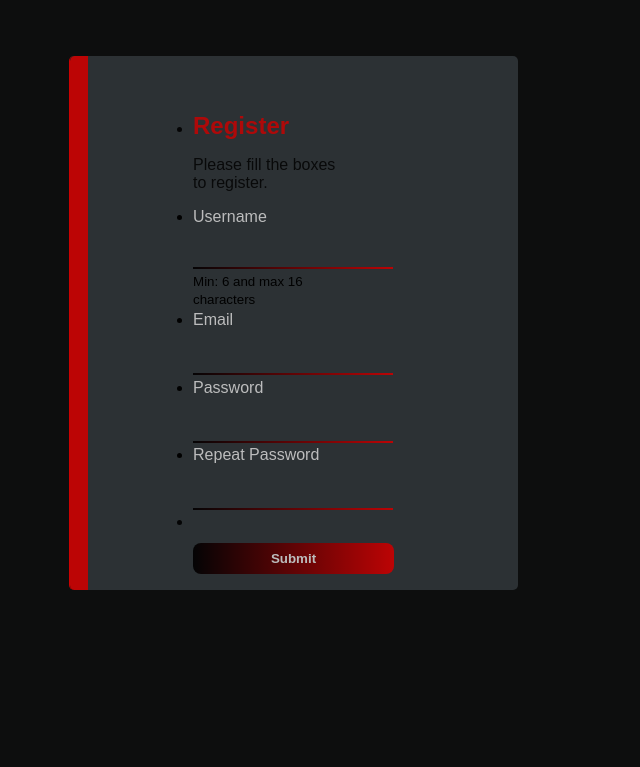
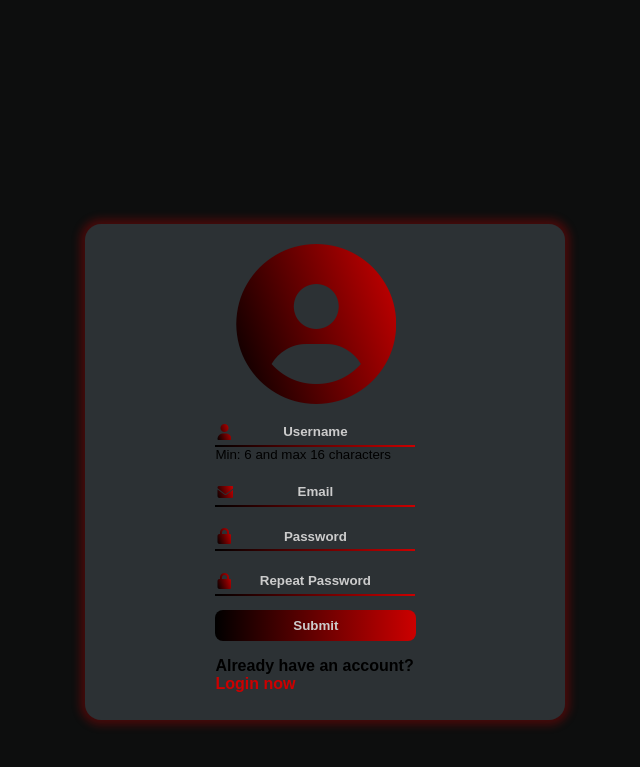
Before and after one commit to AizenvoltPrime/thesis, a PHP site: page /project/registration/registration.php in a window 1280 px wide. Shown: the top 767 px of the page, without its empty margins (315-955 px from the left). Run offline with PHP 8.4, Linux system fonts and the light colour scheme.

Commit message:
fixed registration style

```diff
--- a/login/login.php
+++ b/login/login.php
@@ -44,7 +44,7 @@ require_once "../config.php";
                     <input id= "sum" type="button" value="Login" onclick="login_validation()">
                 </div>
                 <div>
-                    <p style="width:12em; font-weight: bold;">Don't have an account? <a class="Sign-up" href="../registration/registration.php">Sign up now</a>.</p>
+                    <p style="width:12em; font-weight: bold;">Don't have an account? <a class="Sign-up" href="../registration/registration.php">Sign up now</a></p>
                 </div>
             </div>
         </form>
--- a/registration/registration.php
+++ b/registration/registration.php
@@ -13,76 +13,47 @@ require_once "../config.php";
 <!doctype html>
 <html lang="en">
 <head>
+    <title>Registration</title>
+    <link rel="icon" type="image/x-icon" href="../images/logo.png">
     <meta charset="UTF-8">
-    <title>Register</title>
+    <meta name="viewport" content="width=device-width, initial-scale=0.7"/>
     <link rel="stylesheet" type="text/css" href="../style.css">
-    <script src="https://ajax.googleapis.com/ajax/libs/jquery/3.5.1/jquery.min.js"></script>
-    <style type="text/css">
-        h2{
-            text-align:left;
-        }
-        .small-space{
-            padding:4%;
-        }
-
-        h2,p{
-            margin-bottom:0;
-        }
-
-        .small-margin{
-            padding:1%;
-        }
-    </style>
+    <script src="https://ajax.googleapis.com/ajax/libs/jquery/3.6.1/jquery.min.js"></script>
+    <link rel="stylesheet" href="https://cdnjs.cloudflare.com/ajax/libs/font-awesome/6.2.0/css/all.min.css"/>
 </head>
-<body class="preload" id="logBody">
-    <div class="small-space"></div>
+<body style="overflow:hidden;">
     <form id="reg-form" name="registration-form" class="reg">
-        <div id="login-red-box-reg" style="opacity:0.9;"></div>
-        <ul class="flex-login">
-            <li style="opacity:0.9;">
-                <h2 style="opacity:0.9;">Register</h2>
-                <p style="opacity:0.9;">Please fill the boxes to register.<p>
-            </li>
-            <li>
-                <label class="label-color" style="opacity:0.9;">Username</label>
-                <input type="text" class="form-control" name="username" style="opacity:0.9;">
-                <div class="small-margin" style="opacity:0.9;"> </div>
-                <small class="form-text text-muted">Min: 6 and max 16 characters</small>
-                <div class="small-margin" style="opacity:0.9;"> </div>
-                <span id="user-help" class="opacityFix" style="opacity:1;"></span>
-            </li>
-            <li>
-                <label class="label-color" style="opacity:0.9;">Email</label>
-                <div class="small-margin" style="opacity:0.9;"> </div>
-                <input type="email" class="form-control" name="email" style="opacity:0.9;">
-                <div class="small-margin" style="opacity:0.9;"> </div>
-                <span id="email-help"></span>
-            </li>
-            <li>
-                <label class="label-color" style="opacity:0.9;">Password</label>
-                <div class="small-margin" style="opacity:0.9;"> </div>
-                <input type="password" class="form-control" name="password" style="opacity:0.9;">
-                <div class="small-margin" style="opacity:0.9;"> </div>
-                <span id="pass-help"></span>
-            </li>
-            <li>
-                <label class="label-color" style="opacity:0.9;">Repeat Password</label>
-                <div class="small-margin" style="opacity:0.9;"> </div>
-                <input type="password" class="form-control" name="password_confirm" style="opacity:0.9;">
-                <div class="small-margin" style="opacity:0.9;"> </div>
-                <span id="passc-help"></span>
-            </li>
-            <li style="opacity:0.9;">
-                <br>
+        <div class="flex-login">
+            <div>
+                <i style="margin-left:0.13em;" class="fa-solid fa-circle-user fa-10x"></i>
+            </div>
+            <div class="input-icons">
+                <input type="text" class="form-control" name="username" placeholder="Username">
+                <i class="fa-solid fa-user"></i>
+            </div>
+            <small style="width:20em;">Min: 6 and max 16 characters</small>
+            <span id="user-help"></span>
+            <div class="input-icons">
+                <input type="email" class="form-control" name="email" placeholder="Email">
+                <i class="fa-solid fa-envelope"></i>
+            </div>
+            <span id="email-help"></span>
+            <div class="input-icons">
+                <input type="password" class="form-control" name="password" placeholder="Password">
+                <i class="fa-solid fa-lock"></i>
+            </div>
+            <span id="pass-help"></span>
+            <div class="input-icons">
+                <input type="password" class="form-control" name="password_confirm" placeholder="Repeat Password">
+                <i class="fa-solid fa-lock"></i>
+            </div>
+            <span id="passc-help"></span>
+            <div>
                 <input type="button" class="btn btn-primary" id="sum" value="Submit" onclick="registration_validation()">
-            </li>
-            <p style="text-align:center;" style="opacity:0.9;">Already have an account? <a class="Sign-up" href="../login/login.php">Login now</a>.</p>
-        </ul>
+            </div>
+            <p style="width:13em; font-weight: bold;">Already have an account? <a class="Sign-up" href="../login/login.php">Login now</a></p>
+        </div>
     </form>
     <script src="registration.js"></script>
-    <div class="ocean">
-            <div class="wave"></div>
-            <div class="wave"></div>
-        </div>
 </body>
 </html>
--- /dev/null
+++ b/sources.txt
@@ -0,0 +1 @@
+Media divisor source: https://css-tricks.com/turning-a-fixed-size-object-into-a-responsive-element/
--- a/style.css
+++ b/style.css
@@ -308,40 +264,22 @@ background-clip: text;
   animation-fill-mode: forwards;
   animation-timing-function: linear;
   animation-duration: 0.7s;
+  box-shadow: 0em 0em 0.5em 0.3125em #cc00004d;
 }
 
 #reg-form {
-  border-left: 1px solid #c00;
-  width: 35%;
-  position: fixed;
-  top: 7%;
-  left: 30%;
-  border-radius: 5px 5px 5px 5px;
+  width: 30em;
+  height: 31em;
+  margin: 0 auto;
+  margin-top: 14em;
+  border-radius: 1em;
   background-color: #2c3134;
   color: black;
-  transform: scale(0);
   animation-name: zoom;
   animation-fill-mode: forwards;
   animation-timing-function: linear;
   animation-duration: 0.7s;
-  height: 534px;
-  overflow-y: auto;
-}
-
-#login-red-box-sign {
-  width: 4%;
-  height: 100%;
-  background-color: #c00;
-  position: absolute;
-  border-radius: 5px 0px 0px 5px;
-}
-
-#login-red-box-reg {
-  width: 4%;
-  height: 105%;
-  background-color: #c00;
-  position: absolute;
-  border-radius: 5px 0px 0px 5px;
+  box-shadow: 0em 0em 0.5em 0.3125em #cc00004d;
 }
 
 .form-control {
```
Also changed, not shown: other parts of style.css (+6 -47 lines).
